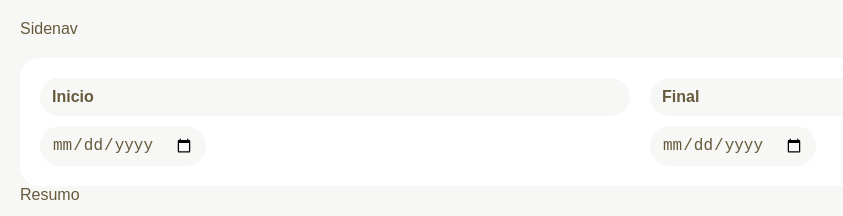
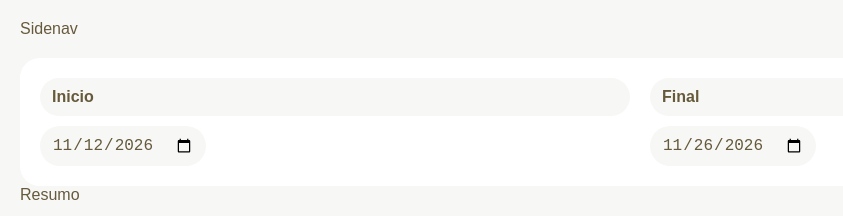
Before and after one commit to LuizGenuino/React-Ts-Origamid, a React (Vite) app: page /vendas/1 in a window 1280 px wide. Shown: the top 216 px of the page, without its empty margins (0-843 px from the left). Built offline with nearby package versions, Linux system fonts and the light colour scheme; no server answers.

Commit message:
feat: integrate useData hook in DateRange component and update DataContext with date state management

```diff
--- a/src/components/DateRange.tsx
+++ b/src/components/DateRange.tsx
@@ -1,10 +1,9 @@
 import React from "react";
 import DateInput from "./DateInput";
+import { useData } from "../contexts/DataContext";
 
 const DateRange = () => {
-  const [inicio, setInicio] = React.useState("");
-  const [final, setFinal] = React.useState("");
-
+  const { inicio, final, setInicio, setFinal } = useData();
   return (
     <form className="box flex" onSubmit={(e) => e.preventDefault()}>
       <DateInput
--- a/src/components/Header.tsx
+++ b/src/components/Header.tsx
@@ -3,8 +3,8 @@ import { useData } from "../contexts/DataContext";
 import DateRange from "./DateRange";
 
 const Header = () => {
-  const { data } = useData();
-  console.table(data);
+  //   const { data } = useData();
+  //   console.table(data);
   return (
     <div>
       <DateRange />
--- a/src/contexts/DataContext.tsx
+++ b/src/contexts/DataContext.tsx
@@ -15,17 +15,35 @@ type IDataContext = {
   data: Venda[] | null;
   error: string | null;
   loading: boolean;
+  inicio: string;
+  final: string;
+  setInicio: React.Dispatch<React.SetStateAction<string>>;
+  setFinal: React.Dispatch<React.SetStateAction<string>>;
 };
+
+function getDate(n: number = 0) {
+  const data = new Date();
+  data.setDate(data.getDate() - n);
+
+  const formatada = data.toLocaleDateString("sv-SE");
+
+  return formatada;
+}
 
 const DataContext = React.createContext<IDataContext | null>(null);
 
 export const DataContextProvider = ({ children }: React.PropsWithChildren) => {
+  const [inicio, setInicio] = React.useState(getDate(14));
+  const [final, setFinal] = React.useState(getDate());
+
   const { data, error, loading } = useFetch<Venda[]>(
-    "https://data.origamid.dev/vendas/",
+    `https://data.origamid.dev/vendas/?inicio=${inicio}&final=${final}`,
   );
 
   return (
-    <DataContext.Provider value={{ data, error, loading }}>
+    <DataContext.Provider
+      value={{ data, error, loading, inicio, final, setInicio, setFinal }}
+    >
       {children}
     </DataContext.Provider>
   );
```
